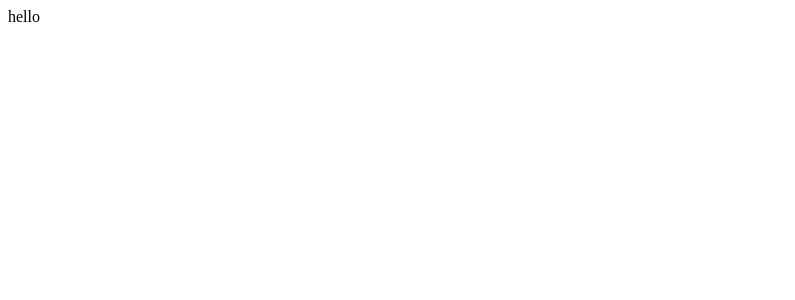
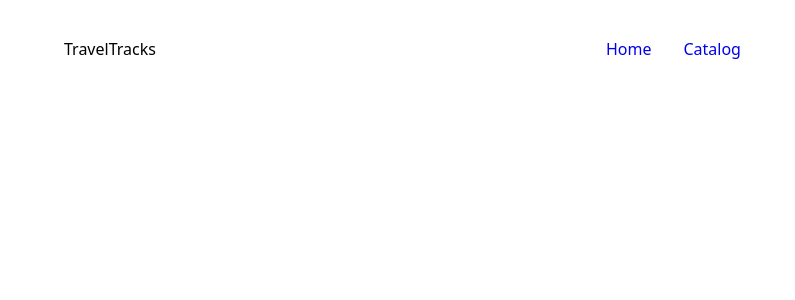
Before and after one commit to Mikhail-Mukha/TravelTrucks, a React (Vite) app: page / in a window 1280 px wide. Shown: the top 300 px of the page, without its empty margins (0-795 px from the left). Built offline with nearby package versions, Linux system fonts and the light colour scheme.

Commit message:
redux-components-pages-css

```diff
--- a/src/App.jsx
+++ b/src/App.jsx
@@ -1,5 +1,11 @@
+import AppBar from "./components/AppBar/AppBar";
+
 const App = () => {
-  return <div> hello</div>;
+  return (
+    <div>
+      <AppBar />
+    </div>
+  );
 };
 
 export default App;
--- a/src/components/AppBar/AppBar.module.css
+++ b/src/components/AppBar/AppBar.module.css
@@ -0,0 +1,13 @@
+.divInfo {
+  display: flex;
+  background-color: #fff;
+  color: black;
+  flex-direction: row;
+  /* gap: 80px; */
+  /* justify-content: center; */
+  padding: 24px 64px;
+}
+
+.travelLogo {
+  display: flex;
+}
--- a/src/components/Navigation/Navigation.jsx
+++ b/src/components/Navigation/Navigation.jsx
@@ -0,0 +1,17 @@
+import { NavLink } from "react-router-dom";
+import s from "./Navigation.module.css";
+
+const Navigation = () => {
+  return (
+    <nav className={s.nav}>
+      <NavLink className={s.navLinkHome} to="/">
+        Home
+      </NavLink>
+      <NavLink className={s.navLinkCatalog} to="/catalog">
+        Catalog
+      </NavLink>
+    </nav>
+  );
+};
+
+export default Navigation;
--- a/src/components/Navigation/Navigation.module.css
+++ b/src/components/Navigation/Navigation.module.css
@@ -0,0 +1,15 @@
+.nav {
+  display: flex;
+  gap: 32px;
+  align-items: center;
+}
+.navLinkHome {
+  text-decoration: none;
+  margin-left: 450px;
+  justify-content: center;
+}
+
+.navLinkCatalog {
+  text-decoration: none;
+  justify-content: center;
+}
--- a/src/main.jsx
+++ b/src/main.jsx
@@ -2,8 +2,7 @@ import { StrictMode } from "react";
 import { createRoot } from "react-dom/client";
 import App from "./App";
 import { BrowserRouter } from "react-router-dom";
-// import { Provider } from "react-redux";
-// import { store } from "./redux/store";
+import "modern-normalize";
 
 createRoot(document.getElementById("root")).render(
   <StrictMode>
--- a/src/pages/HomePage/HomePage.jsx
+++ b/src/pages/HomePage/HomePage.jsx
@@ -1,5 +1,5 @@
 const HomePage = () => {
-  return <div></div>;
+  return <div>Home</div>;
 };
 
 export default HomePage;
--- /dev/null
+++ b/src/redux/campers/selectors.js
@@ -0,0 +1,3 @@
+export const selectCampers = (state) => state.campers.items;
+export const selectLoading = (state) => state.campers.loading;
+export const selectError = (state) => state.campers.error;
```
Also changed, not shown: src/redux/campers/slice.js (added, +31 -0 lines), src/photos/TravelTrucksBackground.jpg (added), src/redux/campers/operations.js (added).
